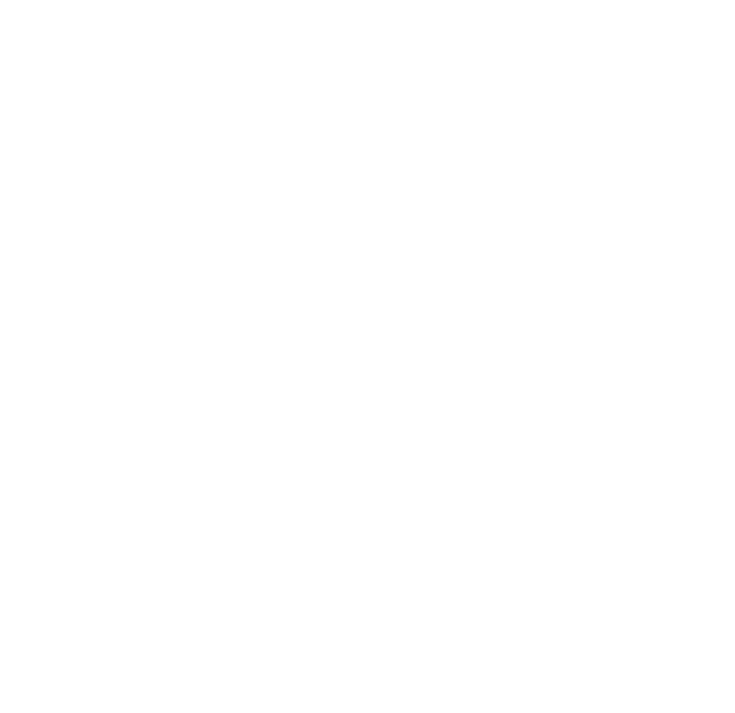
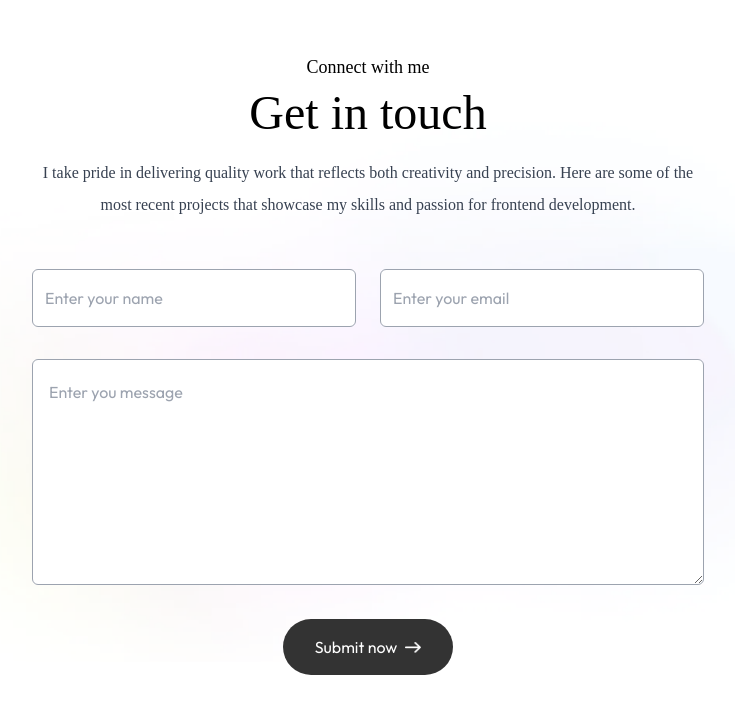
Before and after one commit to ngocbinh2004/Portfolio, a Next.js app in the folder profile/: page / in a window 1280 px wide. Shown: the part 3049-3762 px from the top of the page, without its empty margins (272-1007 px from the left). Before the commit the page ends 3062 px from the top, so only its background shows below. Built offline with nearby package versions, Linux system fonts and the light colour scheme; a web font is replaced by a local one.

Commit message:
update Contact

```diff
--- /dev/null
+++ b/profile/app/components/Contact.jsx
@@ -0,0 +1,84 @@
+import { assets } from "@/assets/assets";
+import Image from "next/image";
+import React, { useState } from "react";
+
+const Contact = () => {
+  const [result, setResult] = useState("");
+
+  const onSubmit = async (event) => {
+    event.preventDefault();
+    setResult("Sending....");
+    const formData = new FormData(event.target);
+
+    formData.append("access_key", "e4976133-3af9-46f4-a9d3-1b5ef7db4fc3");
+
+    const response = await fetch("https://api.web3forms.com/submit", {
+      method: "POST",
+      body: formData,
+    });
+
+    const data = await response.json();
+
+    if (data.success) {
+      setResult("Form Submitted Successfully");
+      event.target.reset();
+    } else {
+      console.log("Error", data);
+      setResult(data.message);
+    }
+  };
+
+  return (
+    <div
+      id="contact"
+      className='w-full px-[12%] py-10 scroll-mt-20
+                 bg-[url("/footer-bg-color.png")] bg-no-repeat
+                 bg-center bg-[length:90%_auto]'
+    >
+      <h4 className="text-center mb-2 text-lg font-Ovo">Connect with me</h4>
+      <h2 className="text-center text-5xl font-Ovo">Get in touch</h2>
+
+      <p className="text-center max-w-2xl mx-auto mt-5 mb-12 font-Ovo text-gray-700">
+        I take pride in delivering quality work that reflects both creativity
+        and precision. Here are some of the most recent projects that showcase
+        my skills and passion for frontend development.
+      </p>
+
+      <form onSubmit={onSubmit} className="max-w-2xl mx-auto">
+        <div className="grid grid-cols-auto gap-6 mt-10 mb-8">
+          <input
+            type="text"
+            placeholder="Enter your name"
+            required
+            className="flex-1 p-3 outline-none border-[0.5px] border-gray-400 rounded-md bg-white"
+            name="name"
+          />
+          <input
+            type="email"
+            placeholder="Enter your email"
+            required
+            className="flex-1 p-3 outline-none border-[0.5px] border-gray-400 rounded-md bg-white"
+            name="email"
+          />
+        </div>
+        <textarea
+          rows="6"
+          placeholder="Enter you message"
+          required
+          className="w-full p-4 outline-none border-[0.5px] border-gray-400 rounded-md bg-white mb-6"
+          name="message"
+        ></textarea>
+        <button
+          type="submit"
+          className="py-3 px-8 w-max flex items-center justify-between gap-2 bg-black/80 text-white rounded-full mx-auto hover:bg-black duration-500"
+        >
+          Submit now
+          <Image src={assets.right_arrow_white} alt="" className="w-4" />
+        </button>
+        <p className="mt-4">{result}</p>
+      </form>
+    </div>
+  );
+};
+
+export default Contact;
--- a/profile/app/page.js
+++ b/profile/app/page.js
@@ -1,5 +1,6 @@
 "use client";
 import About from "./components/About";
+import Contact from "./components/Contact";
 import Header from "./components/Header";
 import Navbar from "./components/Navbar";
 import Services from "./components/Services";
@@ -13,6 +14,7 @@
       <About />
       <Services />
       <Work />
+      <Contact />
     </>
   );
 }
```
